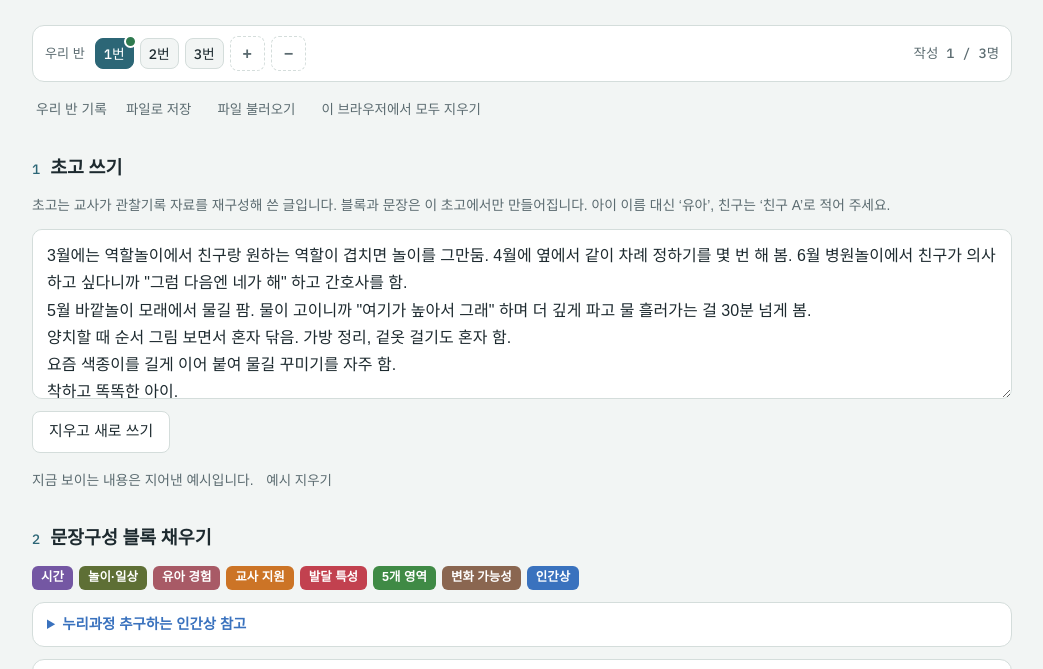
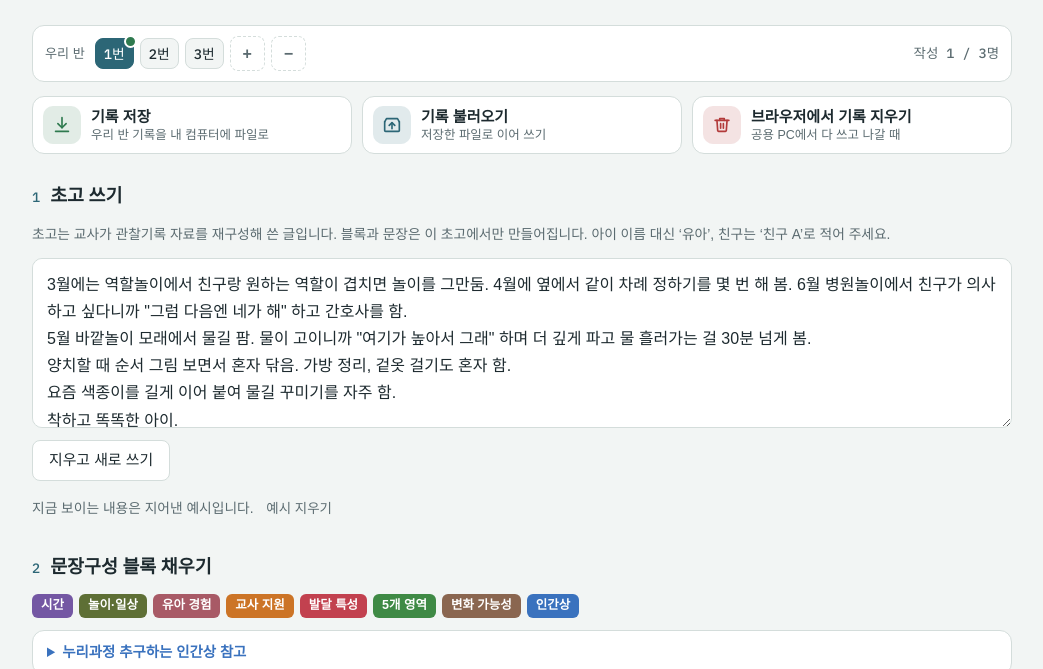
Before and after one commit to iamaleicia-coder/kid-dev-writer, a plain HTML site: page index.html in a window 1280 px wide. Shown: the part 112-781 px from the top of the page, without its empty margins (118-1161 px from the left). Drawn offline with Linux system fonts and the light colour scheme; a web font is replaced by a local one.

Commit message:
기록 저장·불러오기·지우기를 아이콘 카드로
Co-Authored-By: Claude Opus 5.5 <noreply@anthropic.com>
Claude-Session: https://claude.ai/code/session_01Qjx13UVWkS7fK8GQDt9gxG

```diff
--- a/index.html
+++ b/index.html
@@ -101,10 +101,22 @@ textarea{width:100%;resize:vertical;font-size:1rem}
 .kidbtn{min-width:2.2em;height:2.2em;border:1.5px dashed var(--line);border-radius:8px;background:transparent;color:var(--muted);font:inherit;font-size:1rem;font-weight:600;cursor:pointer;padding:0 8px}
 .kidbtn:hover{border-color:var(--accent);color:var(--accent)}
 .kidbtn.armed{border-style:solid;border-color:var(--bad);color:var(--bad);font-size:.82rem;font-weight:500}
-.databar{display:flex;flex-wrap:wrap;gap:4px 8px;align-items:center;font-size:.86rem;margin-top:-16px;padding:0 4px}
-.databar .lbl{color:var(--muted);margin-right:2px}
-.databar .btn.ghost{padding:4px 8px}
-.dataMsg{color:var(--ok)}
+.databar{display:flex;flex-wrap:wrap;gap:8px 10px;align-items:stretch;margin-top:-14px}
+.rec{--rc:var(--accent);display:flex;align-items:center;gap:10px;flex:1 1 200px;min-width:0;text-align:left;border:1px solid var(--line);background:var(--surface);color:var(--ink);border-radius:12px;padding:9px 14px 9px 10px;font:inherit;cursor:pointer;transition:border-color .15s,background .15s}
+.rec:hover{border-color:var(--rc);background:color-mix(in srgb,var(--rc) 6%,var(--surface))}
+.rec .ic{flex:none;width:38px;height:38px;border-radius:10px;display:grid;place-items:center;background:color-mix(in srgb,var(--rc) 14%,var(--surface));color:var(--rc)}
+.rec .ic svg{width:22px;height:22px}
+.rec .tx{display:flex;flex-direction:column;min-width:0;line-height:1.35}
+.rec .tx b{font-size:.94rem;font-weight:600}
+.rec .tx small{font-size:.78rem;color:var(--muted)}
+.rec.save{--rc:var(--ok)}
+.rec.load{--rc:var(--accent)}
+.rec.wipe{--rc:var(--bad)}
+.rec.wipe[data-armed]{border-color:var(--bad);background:var(--bad-bg)}
+.rec.wipe[data-armed] .tx b{color:var(--bad)}
+.dataMsg{flex-basis:100%;color:var(--ok);font-size:.86rem;min-height:0}
+.dataMsg:empty{display:none}
+@media (prefers-reduced-motion:reduce){.rec{transition:none}}
 .progress{font-size:.84rem;color:var(--muted);font-family:var(--f-mono);font-variant-numeric:tabular-nums}
 .palette{display:flex;flex-wrap:wrap;gap:6px}
 .palette span{font-size:.78rem;font-weight:600;color:var(--k-ink);background:var(--kc);border-radius:6px;padding:2px 9px}
@@ -197,12 +209,20 @@ footer{color:var(--muted);font-size:.8rem;border-top:1px solid var(--line);paddi
   </header>
 
   <div class="classbar" id="classbar" aria-label="우리 반"></div>
-  <div class="databar">
-    <span class="lbl">우리 반 기록</span>
-    <button type="button" class="btn ghost" id="exportBtn">파일로 저장</button>
-    <button type="button" class="btn ghost" id="importBtn">파일 불러오기</button>
+  <div class="databar" aria-label="우리 반 기록">
+    <button type="button" class="rec save" id="exportBtn">
+      <span class="ic"><svg viewBox="0 0 24 24" fill="none" stroke="currentColor" stroke-width="1.8" stroke-linecap="round" stroke-linejoin="round" aria-hidden="true"><path d="M12 4v11"/><path d="M7.5 10.5 12 15l4.5-4.5"/><path d="M5 19h14"/></svg></span>
+      <span class="tx"><b>기록 저장</b><small>우리 반 기록을 내 컴퓨터에 파일로</small></span>
+    </button>
+    <button type="button" class="rec load" id="importBtn">
+      <span class="ic"><svg viewBox="0 0 24 24" fill="none" stroke="currentColor" stroke-width="1.8" stroke-linecap="round" stroke-linejoin="round" aria-hidden="true"><path d="M4 8.5V18a1 1 0 0 0 1 1h14a1 1 0 0 0 1-1V8.5"/><path d="M4 8.5 6 5h12l2 3.5"/><path d="M12 16V9.5"/><path d="m9 12.5 3-3 3 3"/></svg></span>
+      <span class="tx"><b>기록 불러오기</b><small>저장한 파일로 이어 쓰기</small></span>
+    </button>
     <input type="file" id="importFile" accept=".json,application/json" hidden>
-    <button type="button" class="btn ghost" id="wipeBtn">이 브라우저에서 모두 지우기</button>
+    <button type="button" class="rec wipe" id="wipeBtn">
+      <span class="ic"><svg viewBox="0 0 24 24" fill="none" stroke="currentColor" stroke-width="1.8" stroke-linecap="round" stroke-linejoin="round" aria-hidden="true"><path d="M4.5 7h15"/><path d="M9.5 7V5h5v2"/><path d="M6.5 7l.8 11.2a1 1 0 0 0 1 .8h7.4a1 1 0 0 0 1-.8L17.5 7"/><path d="M10.5 10.5v5M13.5 10.5v5"/></svg></span>
+      <span class="tx"><b data-wipe-t>브라우저에서 기록 지우기</b><small data-wipe-s>공용 PC에서 다 쓰고 나갈 때</small></span>
+    </button>
     <span class="dataMsg" id="dataMsg" role="status"></span>
   </div>
   <div class="note warn" id="importConfirm" hidden><span id="importText"></span><button type="button" class="btn" id="importYes">불러오기</button><button type="button" class="btn ghost" id="importNo">취소</button></div>
@@ -972,11 +992,12 @@ $("#importYes").onclick=applyImport;
 $("#importNo").onclick=()=>{pendingImport=null;$("#importConfirm").hidden=true};
 $("#wipeBtn").onclick=()=>{
   const b=$("#wipeBtn");
-  if(b.dataset.armed){clearTimeout(wipeTimer);delete b.dataset.armed;b.textContent="이 브라우저에서 모두 지우기";b.style.color="";
+  const setW=(t,sub)=>{b.querySelector("[data-wipe-t]").textContent=t;b.querySelector("[data-wipe-s]").textContent=sub};
+  if(b.dataset.armed){clearTimeout(wipeTimer);delete b.dataset.armed;setW("브라우저에서 기록 지우기","공용 PC에서 다 쓰고 나갈 때");
     try{localStorage.removeItem(KEY);localStorage.removeItem(OLDKEY)}catch(e){}
     const k=newKid(1);S={age:S.age,isExample:false,kids:[k,newKid(2),newKid(3)],cur:k.id};C=k;save();renderAll();dataMsg("이 브라우저에서 모두 지웠습니다");return}
-  b.dataset.armed="1";b.textContent="한 번 더 누르면 우리 반 전체가 지워집니다";b.style.color="var(--bad)";
-  wipeTimer=setTimeout(()=>{delete b.dataset.armed;b.textContent="이 브라우저에서 모두 지우기";b.style.color=""},4000);
+  b.dataset.armed="1";setW("한 번 더 누르면 지워집니다","우리 반 기록이 모두 사라집니다");
+  wipeTimer=setTimeout(()=>{delete b.dataset.armed;setW("브라우저에서 기록 지우기","공용 PC에서 다 쓰고 나갈 때")},4000);
 };
 
 function renderAll(){renderClass();$("#notes").value=C.notes||"";$("#exNote").hidden=!S.isExample;nameCheck();renderSents()}
```
Also changed, not shown: screenshot.png, 1 other file.
